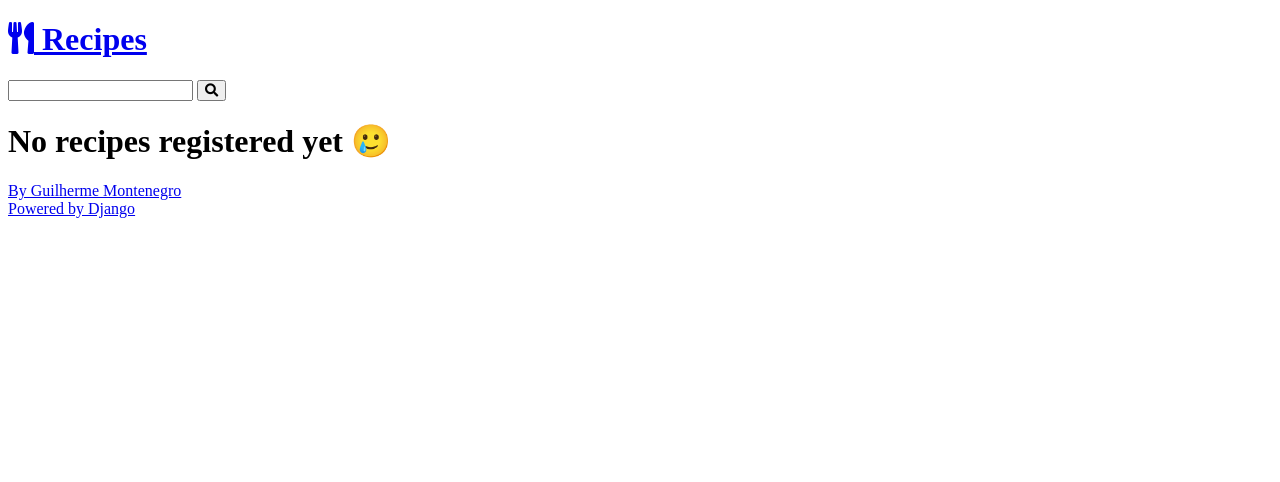
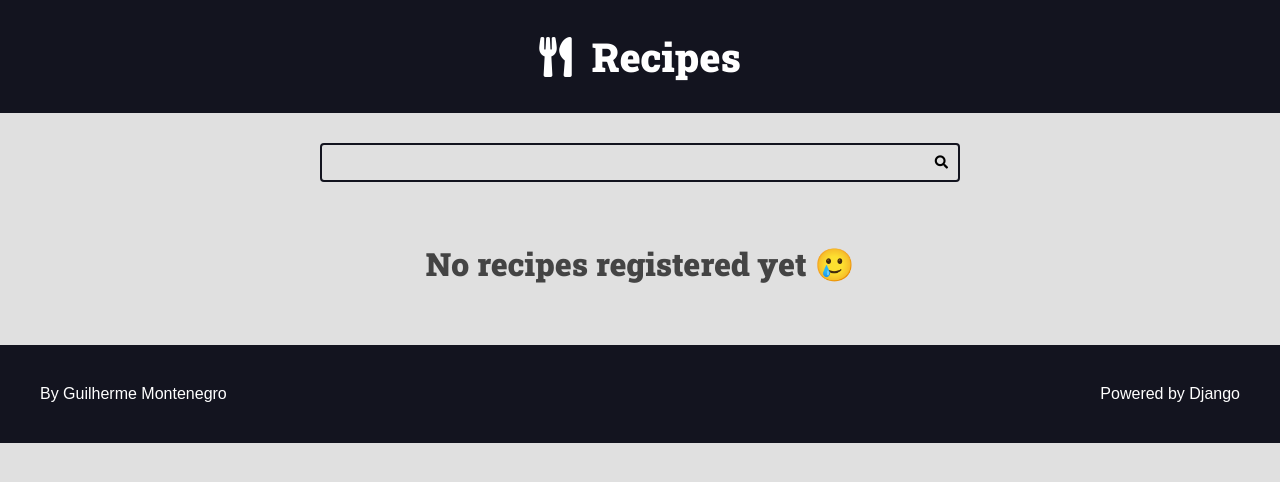
Before and after one commit to MF-Guilherme/Recipes, a Django app: page / in a window 1280 px wide. Shown: the top 482 px of the page. Run offline with Django 5.2, Linux system fonts and the light colour scheme; data that the repository does not hold is empty.

Commit message:
styles: add os arquivos estáticos que estavam sendo ignorados

```diff
--- /dev/null
+++ b/recipes/static/recipes/css/styles.css
@@ -0,0 +1,318 @@
+:root {
+    --color-primary: #269fe6;
+    --color-primary-hover: #2086c2;
+    --color-primary-dark: #13141f;
+    --color-primary-dark-hover: #212336;
+    --color-primary-light: #d4ecfa;
+    --color-primary-light-hover: #bdd8e7;
+
+    --color-white: #fff;
+    --color-black: #000;
+
+    --color-dark-text: #444;
+    --color-info-light: #cce5ff;
+    --color-debug-light: #cce5ff;
+    --color-success-light: #d4edda;
+    --color-alert-light: #fff3cd;
+    --color-warning-light: #fff3cd;
+    --color-error-light: #f8d7da;
+
+    --color-info-dark: #4d86c4;
+    --color-debug-dark: #4d86c4;
+    --color-success-dark: #4a9c5d;
+    --color-alert-dark: #927f40;
+    --color-warning-dark: #927f40;
+    --color-error-dark: #da525d;
+
+    --color-gray-0: #f9f9f9;
+    --color-gray-1: #e0e0e0;
+    --color-gray-2: #c7c7c7;
+    --color-gray-3: #aeaeae;
+    --color-gray-4: #959595;
+    --color-gray-5: #7d7d7d;
+    --color-gray-6: #646464;
+    --color-gray-7: #4b4b4b;
+    --color-gray-8: #323232;
+    --color-gray-9: #191919;
+
+    --font-primary: sans-serif;
+    --font-headings: 'Roboto Slab', serif;
+
+    --spacing-gutter-medium: 3rem;
+    --spacing-gutter-large: 4rem;
+}
+* {
+    padding: 0;
+    margin: 0;
+    box-sizing: border-box
+}
+
+html {
+    font-size: 62.5%
+}
+
+body {
+    font-size: 1.6rem;
+    font-family: var(--font-primary);
+    background: var(--color-gray-1);
+    color: var(--color-dark-text);
+}
+
+h1,h2,h3,h4,h5,h6 {
+    font-family: var(--font-headings);
+}
+
+.container {
+    max-width: 144rem;
+    margin: 0 auto;
+    padding: var(--spacing-gutter-medium);
+}
+
+.main-header-container {
+    background-color: var(--color-primary-dark);
+}
+
+.main-logo {
+    font-size: 4rem;
+    color: var(--color-white);
+    text-decoration: none;
+    display: flex;
+    flex-flow: row nowrap;
+    align-items: center;
+    justify-content: center;
+    width: fit-content;
+    margin: 0 auto;
+}
+
+.main-logo-icon {
+    margin-right: 2rem;
+}
+
+.search-form {
+    border: .2rem solid var(--color-primary-dark);
+    max-width: 64rem;
+    margin: 0 auto;
+    border-radius: .4rem ;
+    position: relative;
+    transition: all 300ms ease-in-out;
+}
+
+.search-input,
+.search-button {
+    border: none;
+    background: none;
+    outline: none;
+    padding: 1rem;
+}
+
+.search-input{
+    width: 100%;
+    padding-right: 3rem;
+}
+
+.search-button {
+    position: absolute;
+    top: 0;
+    right: 0;
+    transition: all 300ms ease-in-out;
+}
+
+.search-button:focus {
+    outline: 1px solid var(--color-primary);
+    background: rgba(0,0,0,.15);
+}
+
+.search-form:focus-within {
+    border-color: var(--color-primary);
+    background-color: var(--color-white);
+}
+
+.search-form:focus-within .search-button{
+    color: var(--color-primary);
+}
+
+.main-content {
+    padding-top: 0;
+}
+
+.main-content-list {
+    display: grid;
+    grid-template-columns: repeat(auto-fit, minmax(340px, 1fr));
+    gap: var(--spacing-gutter-large);
+}
+
+.recipe {
+    background: var(--color-white);
+    box-shadow: -5px 5px 10px rgba(0, 0, 0, .2);
+    transform: scale(1);
+    transition: all 300ms ease-in-out;
+    border-radius: .4rem;
+    overflow: hidden;
+}
+
+.recipe img{
+    max-width: 100%;
+}
+
+.recipe-list-item {
+    max-width: 64rem;
+    height: fit-content;
+}
+
+.recipe-list-item:hover {
+    transform: scale(1.02);
+    box-shadow: -8px 8px 18px rgba(0, 0, 0, .25);
+}
+
+.recipe-title-container {
+    padding: var(--spacing-gutter-medium);
+    padding-bottom: 2rem;
+}
+
+.recipe-title-container a {
+    text-decoration: none;
+    color: var(--color-primary-dark)
+}
+
+.recipe-author {
+    padding: 0 var(--spacing-gutter-medium);
+}
+
+.recipe-content {
+    padding: var(--spacing-gutter-medium);
+    padding-top: 2rem;
+}
+
+.recipe-author-item {
+    color: var(--color-gray-4);
+    margin-right: 1rem;
+}
+
+.recipe-author a{
+    color: var(--color-primary);
+    transition: all 300ms ease-in-out;
+    text-decoration: none;
+}
+
+.recipe-author a:hover{
+    color: var(--color-primary-dark);
+}
+
+.recipe-meta-container {
+    display: flex;
+    flex-flow: row wrap;
+    padding: var(--spacing-gutter-medium);
+    background-color: var(--color-gray-1);
+}
+
+.recipe-meta {
+    display: flex;
+    flex-flow: column nowrap;
+    flex-shrink: 1;
+    flex-grow: 1;
+    text-align: center;
+}
+
+.recipe-meta-title {
+    font-size: 1.6rem;
+}
+
+.recipe-footer a {
+    background: var(--color-primary-dark);
+    display: block;
+    color: var(--color-white);
+    text-decoration: none;
+    text-align: center;
+    padding: 1.5rem var(--spacing-gutter-medium);
+    transition: all 300ms ease-in-out;
+}
+
+.recipe-footer a:hover {
+    filter: brightness(2.2);
+}
+
+.main-content-detail .recipe-list-item {
+    max-width: 84rem;
+    margin: 0 auto;
+}
+
+.main-content-detail .recipe-list-item:hover {
+    transform: scale(1);
+    box-shadow: -5px 5px 15px rgba(0, 0, 0, 0.2);
+}
+
+.main-footer {
+    display: flex;
+    align-items: center;
+    justify-content: space-between;
+    background: var(--color-primary-dark);
+    color: var(--color-white);
+    padding: var(--spacing-gutter-large);
+}
+
+.main-footer a {
+    color: var(--color-white);
+    text-decoration: none;
+    transition: all 300ms ease-in-out;
+}
+
+.main-footer a:hover {
+    filter: brightness(.8);
+}
+
+
+.preparation-steps {
+    padding: var(--spacing-gutter-medium);
+    padding-top: 2rem;
+}
+
+.preparation-steps h1,
+.preparation-steps h2,
+.preparation-steps h3,
+.preparation-steps h4,
+.preparation-steps h5,
+.preparation-steps h6,
+.preparation-steps p,
+.preparation-steps pre {
+  margin: 2rem 0;
+}
+
+.preparation-steps ol,
+.preparation-steps ul {
+  margin: 2rem;
+  padding: 0 2rem;
+}
+
+.pagination-content {
+    display: flex;
+    flex-flow: row wrap;
+    gap: 1rem 0.5rem;
+  }
+  .pagination .page-item {
+    background: var(--color-gray-3);
+    padding: 0.5rem 1rem;
+  }
+
+  .pagination .page-link {
+    text-decoration: none;
+    background: var(--color-primary);
+    color: var(--color-white);
+  }
+
+  .pagination .page-current {
+    background: var(--color-primary-dark);
+  }
+
+/* Generics */
+
+.center {
+    text-align: center;
+}
+
+.mx {
+    margin: 0 var(--spacing-gutter-medium);
+}
+
+.my {
+    margin: var(--spacing-gutter-medium) 0;
+}
--- a/recipes/templates/recipes/partials/pagination.html
+++ b/recipes/templates/recipes/partials/pagination.html
@@ -7,7 +7,11 @@
             {% endif %}
 
             {% for page in pagination_range.pagination %}
-                <a class="page-link page-item" href="?page={{ page }}">{{ page }}</a>
+                {% if pagination_range.current_page == page %}
+                    <a class="page-link page-item page-current" href="?page={{ page }}">{{ page }}</a>
+                {% else %}
+                    <a class="page-link page-item" href="?page={{ page }}">{{ page }}</a>
+                {% endif %}
             {% endfor %}
 
             {% if pagination_range.last_page_out_of_range %}
```
Also changed, not shown: 1 other file.
